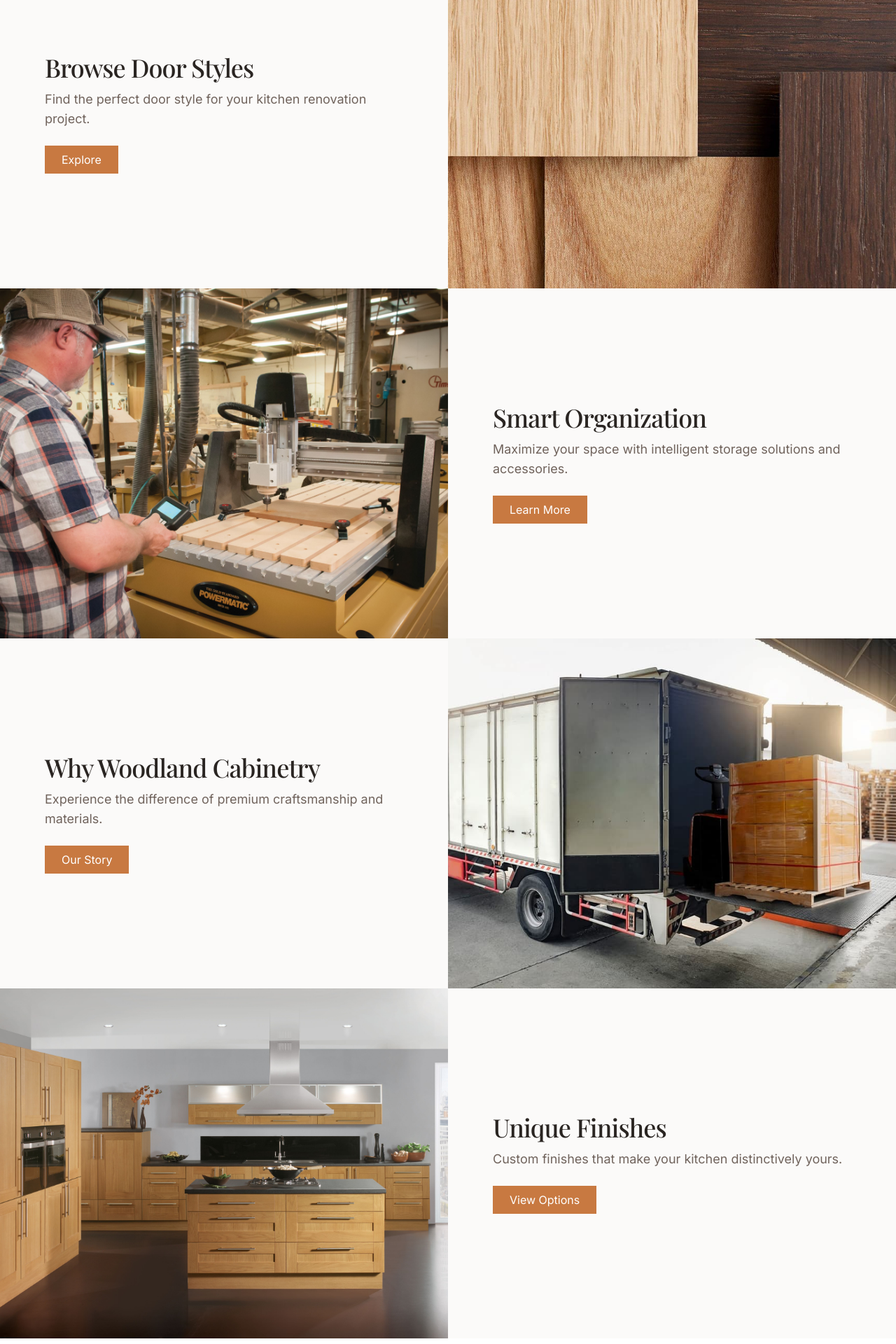
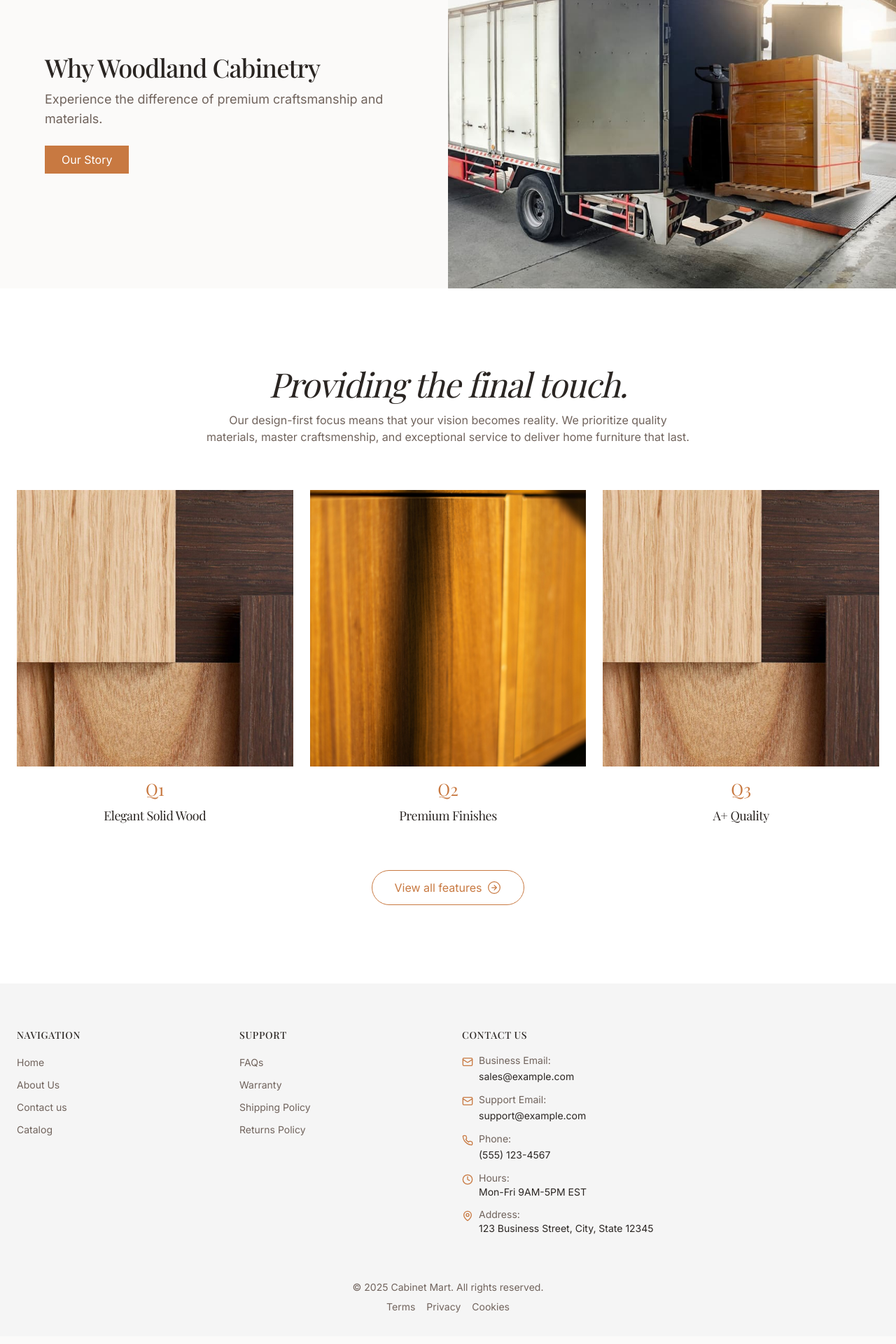
Before and after one commit to CameronMansker/Cabinet-Mart, a React (Vite) app: page / in a window 1280 px wide. Shown: the part 1540-3460 px from the top of the page at 70% size. Built offline with nearby package versions, Linux system fonts and the light colour scheme; a web font is replaced by a local one.

Commit message:
Remove unneeded feature sections
Removed the "Browse Door Styles", "Smart Organization", and "Unique Finishes" sections from the index page.

```diff
--- a/src/pages/Index.tsx
+++ b/src/pages/Index.tsx
@@ -1,4 +1,3 @@
-
 import { useEffect } from 'react';
 import NavigationMenu from '@/components/NavigationMenu';
 import Hero from '@/components/Hero';
@@ -46,26 +45,6 @@ const Index = () => {
       reverse: false
     },
     {
-      id: "door-styles",
-      title: "Browse Door Styles",
-      subtitle: "Find the perfect door style for your kitchen renovation project.",
-      buttonText: "Explore",
-      buttonLink: "#door-styles",
-      imageSrc: "/lovable-uploads/wood-samples.jpg",
-      imageAlt: "Various kitchen cabinet door styles",
-      reverse: true
-    },
-    {
-      id: "organization",
-      title: "Smart Organization",
-      subtitle: "Maximize your space with intelligent storage solutions and accessories.",
-      buttonText: "Learn More",
-      buttonLink: "#organization",
-      imageSrc: "/lovable-uploads/PM-CNC-InUse-1.jpg",
-      imageAlt: "Smart kitchen cabinet organization system",
-      reverse: false
-    },
-    {
       id: "cabinetry",
       title: "Why Woodland Cabinetry",
       subtitle: "Experience the difference of premium craftsmanship and materials.",
@@ -74,16 +53,6 @@ const Index = () => {
       imageSrc: "/lovable-uploads/cargo-unloading.jpg",
       imageAlt: "Woodland cabinetry showcase",
       reverse: true
-    },
-    {
-      id: "finishes",
-      title: "Unique Finishes",
-      subtitle: "Custom finishes that make your kitchen distinctively yours.",
-      buttonText: "View Options",
-      buttonLink: "#finishes",
-      imageSrc: "/lovable-uploads/maybe-hero.jpg",
-      imageAlt: "Kitchen cabinets with unique finishes",
-      reverse: false
     }
   ];
 
```
